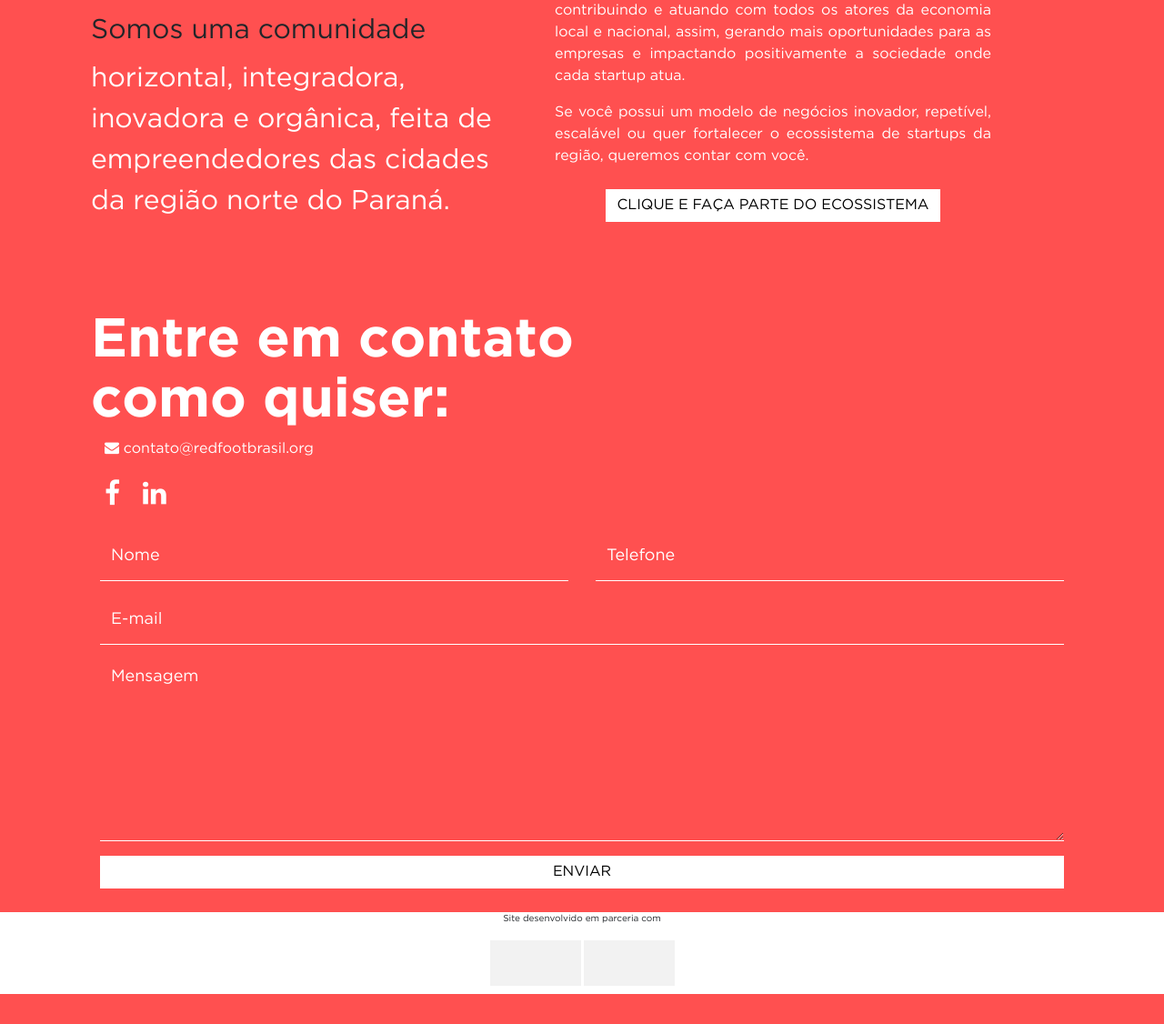
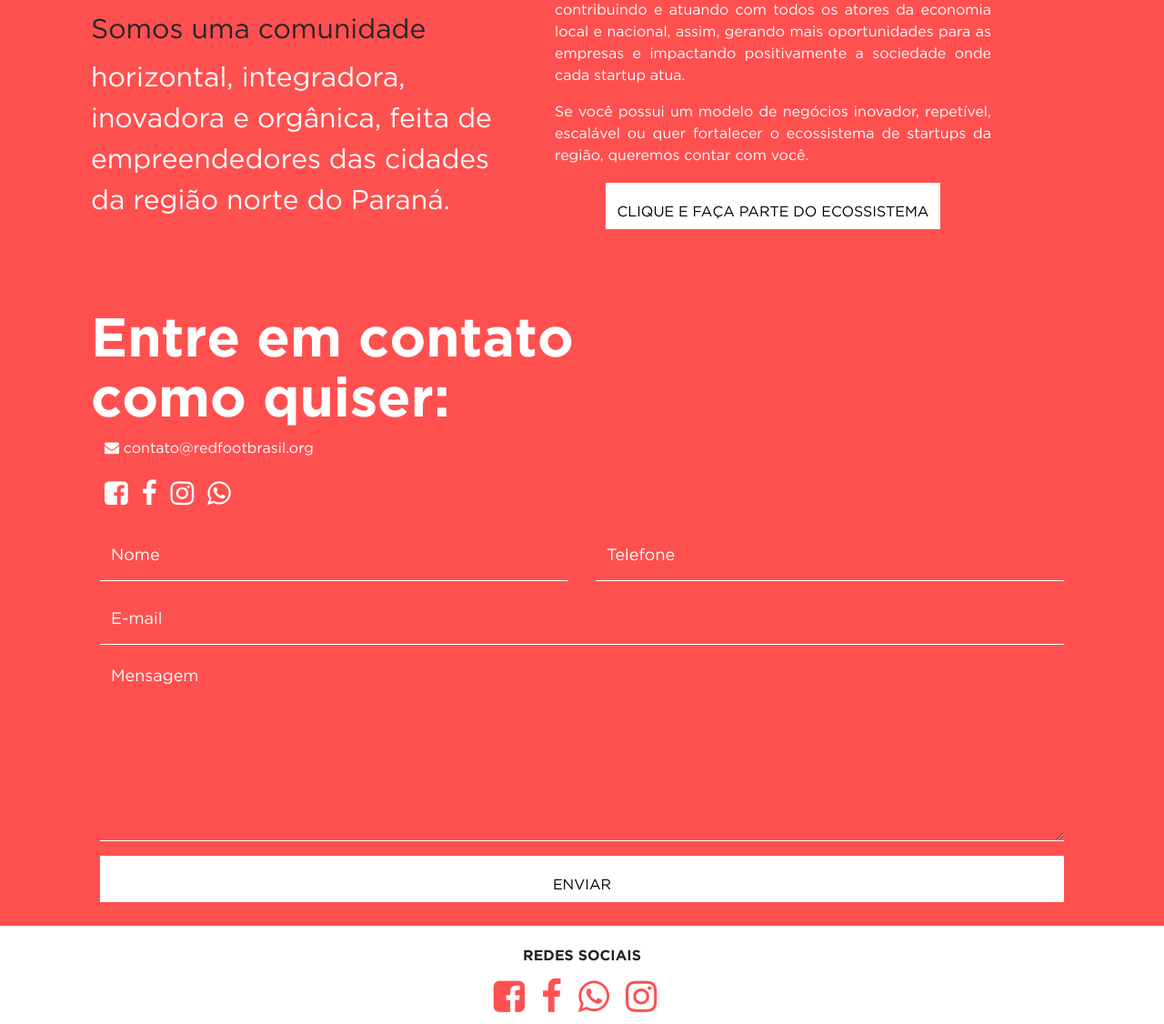
Before and after one commit to thiagozampieri/redfoot, a PHP site: page / in a window 1280 px wide. Shown: the part 364-1490 px from the top of the page at 91% size. Before the commit the page ends 1457 px from the top, so only its background shows below. Run offline with PHP 8.4, Linux system fonts and the light colour scheme; some libraries are stand-ins or nearby versions.

Commit message:
social networks

```diff
--- a/css/redfoot.css
+++ b/css/redfoot.css
@@ -76,4 +76,18 @@ textarea:-moz-placeholder { color:#fff !important; }
     width: 100%;
 }
 
-#contanier textarea { height: 200px; }
+#contanier textarea { height: 200px;  }
+
+.socials-form a{ margin-right: 10px; ;  }
+
+.social{ width: 200px; margin: 10px auto; }
+
+.social h2{ font-size : 16px;  margin: 0 !important }
+
+.social{  margin-top : 10px; }
+
+.social a { margin-right: 15px; }
+
+.social a i{ font-size : 40px; color :  #ff5050 }
+
+.btn span { display: inline-block; margin-top: 15px; }
--- a/index.html
+++ b/index.html
@@ -50,7 +50,7 @@
                                 <p class="text-justify text-white">Se você possui um modelo de negócios inovador, repetível, escalável ou quer fortalecer o ecossistema de startups da região, queremos contar com você.</p>
                             </div>
                             <div class="col-sm-12">
-                                <center><a class="btn btn-info" target="_blank" href="#google-form">Clique e faça parte do ecossistema</a></center>
+                                <center><a class="btn btn-info" target="_blank" href="#google-form"><span>Clique e faça parte do ecossistema</span></a></center>
                             </div>
                         </div>
                     </div>
@@ -63,9 +63,13 @@
                         <div class="col-sm-12">
                             <a href="mailto:contato@redfootbrasil.org"><p class="text-white"><i class="fa fa-envelope"></i> contato@redfootbrasil.org</p></a>
                         </div>
-                        <div class="col-sm-2 inline-block">
-                            <a href="https://www.facebook.com/groups/redfoot/" style="margin-right: 20px;" target="_blank"><label class="text-white"><i class="fa fa-facebook"></i></label></a>
-                            <a href="https://www.linkedin.com/company/10948337/" target="_blank"><label class="text-white"><i class="fa fa-linkedin"></i></label></a>
+                        <div class="col-sm-2 inline-block socials-form">
+
+                            <a href="https://www.facebook.com/RedfootStartups/" title="Facebook" target="_blank"><label class="text-white"><i class="fa fa-facebook-square"></i></label></a>
+                            <a href="https://www.facebook.com/groups/redfoot/"  title="Facebook Group" target="_blank"><label class="text-white"><i class="fa fa-facebook"></i></label></a>
+                            <a href="https://www.instagram.com/redfootbrazil/" title="Instagram" target="_blank"><label class="text-white"><i class="fa fa-instagram"></i></label></a>
+                            <a href="https://chat.whatsapp.com/9X20O6HohvdDOpfFsq8qHZ" title="Whatsapp" target="_blank"><label class="text-white"><i class="fa fa-whatsapp"></i></label></a>
+
                         </div>
                     </div>
 
@@ -103,7 +107,7 @@
 
                                     <div class="col-md-12">
                                         <div class="form-group">
-                                            <button type="button" class=" hvr-push btn btn-primary btn-outline" onclick="_rf.run();">Enviar</button>
+                                            <button type="button" class=" hvr-push btn btn-primary btn-outline" onclick="_rf.run();"><span>Enviar</span></button>
                                         </div>
                                     </div>
                                 </div>
@@ -118,12 +122,22 @@
         <div id="footer">
 
             <div class="container">
-                <div class="row text-center">
-                    <p class="col-sm-12">Site desenvolvido em parceria com</p>
-                    <ul class="list-unstyled">
-                        <li><div style="background: #f2f2f2; width: 100px; height: 50px; display: inline-block;"></div></li>
-                        <li><div style="background: #f2f2f2; width: 100px; height: 50px; display: inline-block;"></div></li>
-                    </ul>
+                <div class="row ">
+                    <div class="social text-center">
+
+                            <br/>
+
+                            <h2>REDES SOCIAIS</h2>
+
+                            <br/>
+                            <a href="https://www.facebook.com/RedfootStartups/" title="Facebook"  target="_blank" ><i class="fa fa-facebook-square"></i></a>
+                            <a href="https://www.facebook.com/groups/redfoot/?ref=br_rs" title="Facebook Group"  target="_blank" ><i class="fa fa-facebook"></i></a>
+                            <a href="https://www.instagram.com/redfootbrazil/"  target="_blank" title="Instagram" ><i class="fa fa-whatsapp"></i></a>
+                            <a href="https://chat.whatsapp.com/9X20O6HohvdDOpfFsq8qHZ" title="Whatsapp"  target="_blank" ><i class="fa fa-instagram"></i></a>
+
+
+                    </div>
+
                 </div>
             </div>
         </div>
```
